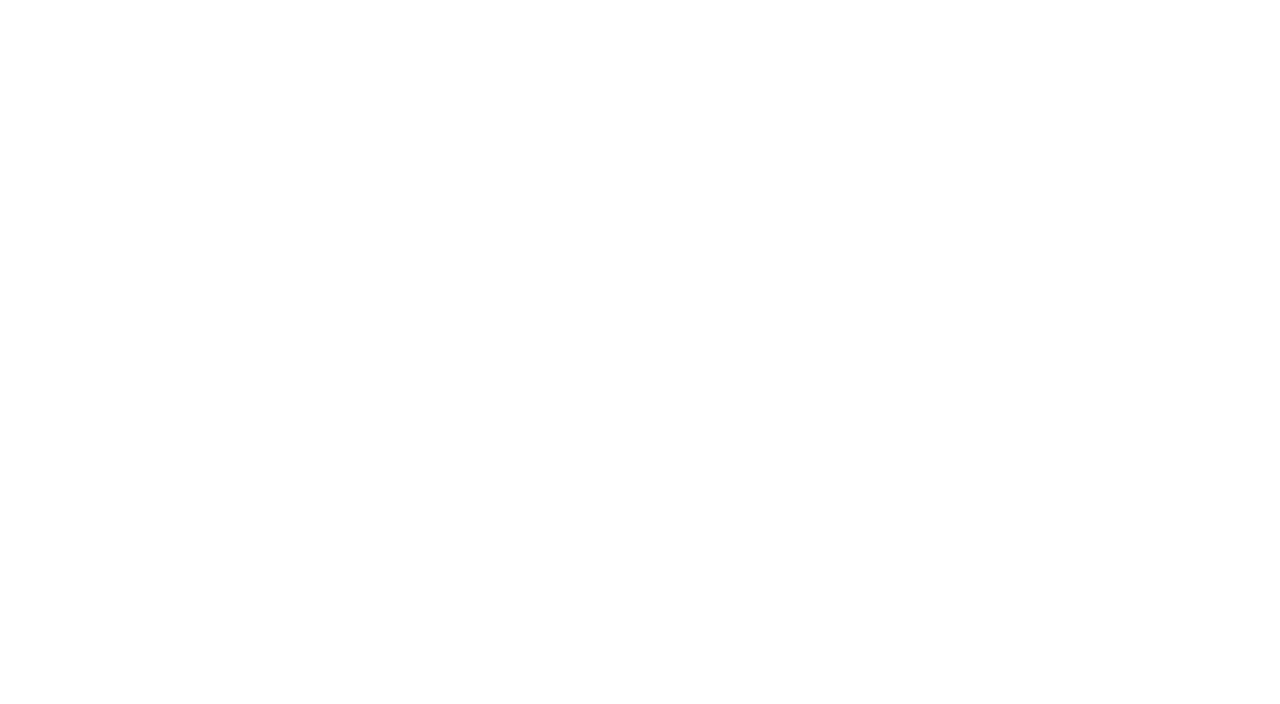
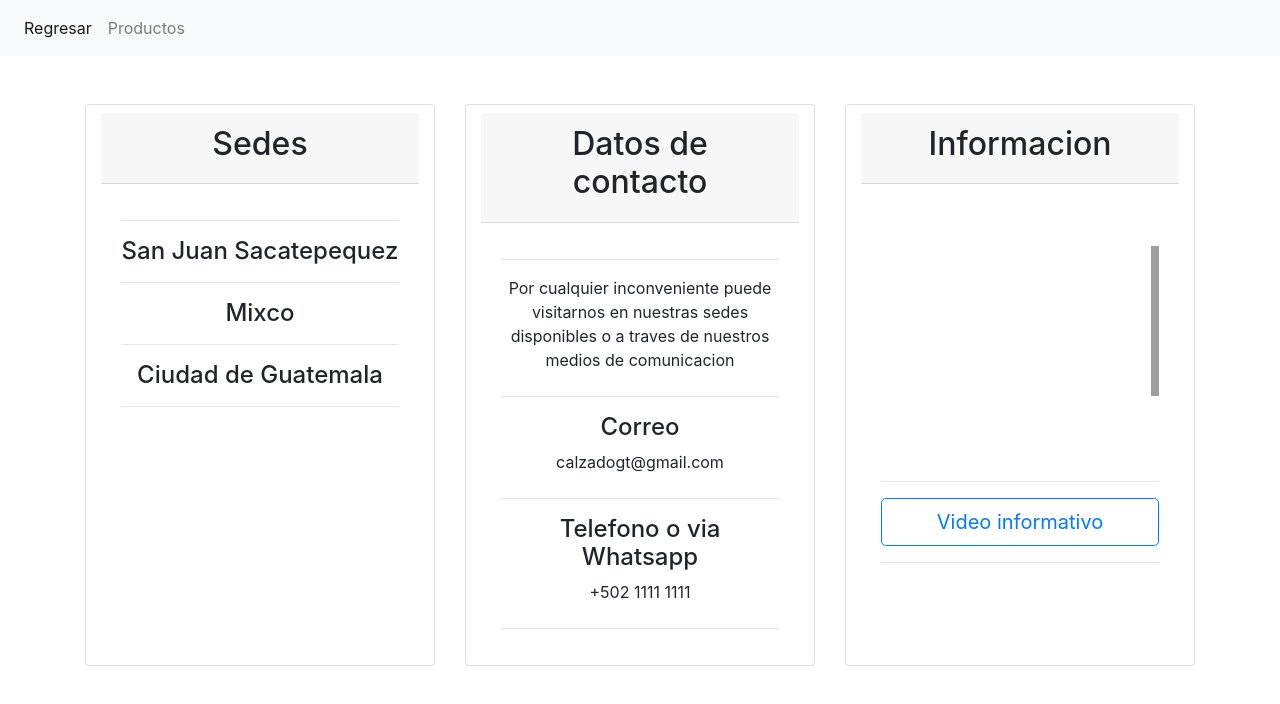
Before and after one commit to EdyBoc/Inventario, a website: page public/Contactos.html in a window 1280 px wide. Drawn offline with nearby package versions, Linux system fonts and the light colour scheme; grey boxes are pictures that could not be loaded.

Commit message:
Se agrego el tercer commit

```diff
--- a/public/Contactos.html
+++ b/public/Contactos.html
@@ -1,16 +1,86 @@
 <!DOCTYPE html>
-<html lang="en">
-<head>
-    <meta charset="UTF-8">
-    <meta http-equiv="X-UA-Compatible" content="IE=edge">
-    <link href="https://cdn.jsdelivr.net/npm/bootstrap@5.0.2/dist/css/bootstrap.min.css" rel="stylesheet" integrity="sha384-EVSTQN3/azprG1Anm3QDgpJLIm9Nao0Yz1ztcQTwFspd3yD65VohhpuuCOmLASjC" crossorigin="anonymous">
-    <title>Document</title>
-</head>
-<body>
+<html lang="es">
+    <head>
+        <link rel="stylesheet" href="https://cdn.jsdelivr.net/npm/bootstrap@4.1.3/dist/css/bootstrap.min.css" integrity="sha384-MCw98/SFnGE8fJT3GXwEOngsV7Zt27NXFoaoApmYm81iuXoPkFOJwJ8ERdknLPMO" crossorigin="anonymous">
+        <script src="https://code.jquery.com/jquery-3.3.1.slim.min.js" integrity="sha384-q8i/X+965DzO0rT7abK41JStQIAqVgRVzpbzo5smXKp4YfRvH+8abtTE1Pi6jizo" crossorigin="anonymous"></script>
+        <script src="https://cdn.jsdelivr.net/npm/popper.js@1.14.3/dist/umd/popper.min.js" integrity="sha384-ZMP7rVo3mIykV+2+9J3UJ46jBk0WLaUAdn689aCwoqbBJiSnjAK/l8WvCWPIPm49" crossorigin="anonymous"></script>
+        <script src="https://cdn.jsdelivr.net/npm/bootstrap@4.1.3/dist/js/bootstrap.min.js" integrity="sha384-ChfqqxuZUCnJSK3+MXmPNIyE6ZbWh2IMqE241rYiqJxyMiZ6OW/JmZQ5stwEULTy" crossorigin="anonymous"></script>
+        <title>Contacto</title>
+    </head>
+    <body>
+        <nav class="navbar navbar-expand-lg navbar-light bg-light">
+            <div class="collapse navbar-collapse" id="navbarNav">
+              <ul class="navbar-nav">
+                <li class="nav-item active">
+                  <a class="nav-link" href="principal.html">Regresar</a>
+                </li>
+                <li class="nav-item">
+                  <a class="nav-link" href="commit2.html">Productos</a>
+                </li>
+            </div>
+          </nav>
 
 
-    <script src="https://cdn.jsdelivr.net/npm/bootstrap@5.0.2/dist/js/bootstrap.bundle.min.js"
-    integrity="sha384-MrcW6ZMFYlzcLA8Nl+NtUVF0sA7MsXsP1UyJoMp4YLEuNSfAP+JcXn/tWtIaxVXM"
-    crossorigin="anonymous"></script>
-</body>
+          <div class="container mt-5">
+            <div class="card-deck mb-3 text-center">
+                <div class="card mb-4 box-shadow col-xl-5 col-lg-12 col-md-9" >
+                    <div class="card-header mt-2">
+                        <h2>Sedes</h2>
+                    </div>
+                    <div class="card-body">
+                        <hr>
+                        <h4>
+                            San Juan Sacatepequez
+                        </h4>
+                        <hr>
+                        <h4>
+                            Mixco
+                        </h4>
+                        <hr>
+                        <h4>
+                            Ciudad de Guatemala
+                        </h4>
+                        <hr>
+                    </div>
+                </div>
+                <div class="card mb-4 box-shadow col-xl-5 col-lg-12 col-md-9" >
+                    <div class="card-header mt-2">
+                        <h2>Datos de contacto</h2>
+                    </div>
+                    <div class="card-body">
+                        <hr>
+                        <label>
+                            Por cualquier inconveniente puede visitarnos en nuestras sedes disponibles o a traves de nuestros medios de comunicacion
+                        </label>
+                        <hr>
+                        <h4>Correo</h4>
+                        <label>
+                            calzadogt@gmail.com
+                        </label>
+                        <hr>
+                        <h4>Telefono o via Whatsapp</h4>
+                        <label>
+                            +502 1111 1111
+                        </label>
+                        <hr>
+                    </div>
+                </div>
+                <div class="card mb-4 box-shadow col-xl-5 col-lg-12 col-md-9" >
+                    <div class="card-header mt-2">
+                        <h2>Informacion</h2>
+                    </div>
+                    <div class="card-body">
+                        <pre>
+                            <div class="”video-responsive”">
+                                <iframe src="https://www.youtube.com/watch?v=GnG7guyFr0U" frameborder="0" allowfullscreen="allowfullscreen"></iframe>
+                            </div>
+                        </pre>
+                        <hr>
+                        <a class="btn btn-outline-primary btn-lg btn-block" href="https://www.youtube.com/watch?v=GnG7guyFr0U">Video informativo</a>
+                        <hr>
+                    </div>
+                </div>
+            </div>
+        </div>
+    </body>
 </html>
```
Also changed, not shown: public/principal.html (+15 -10 lines).
